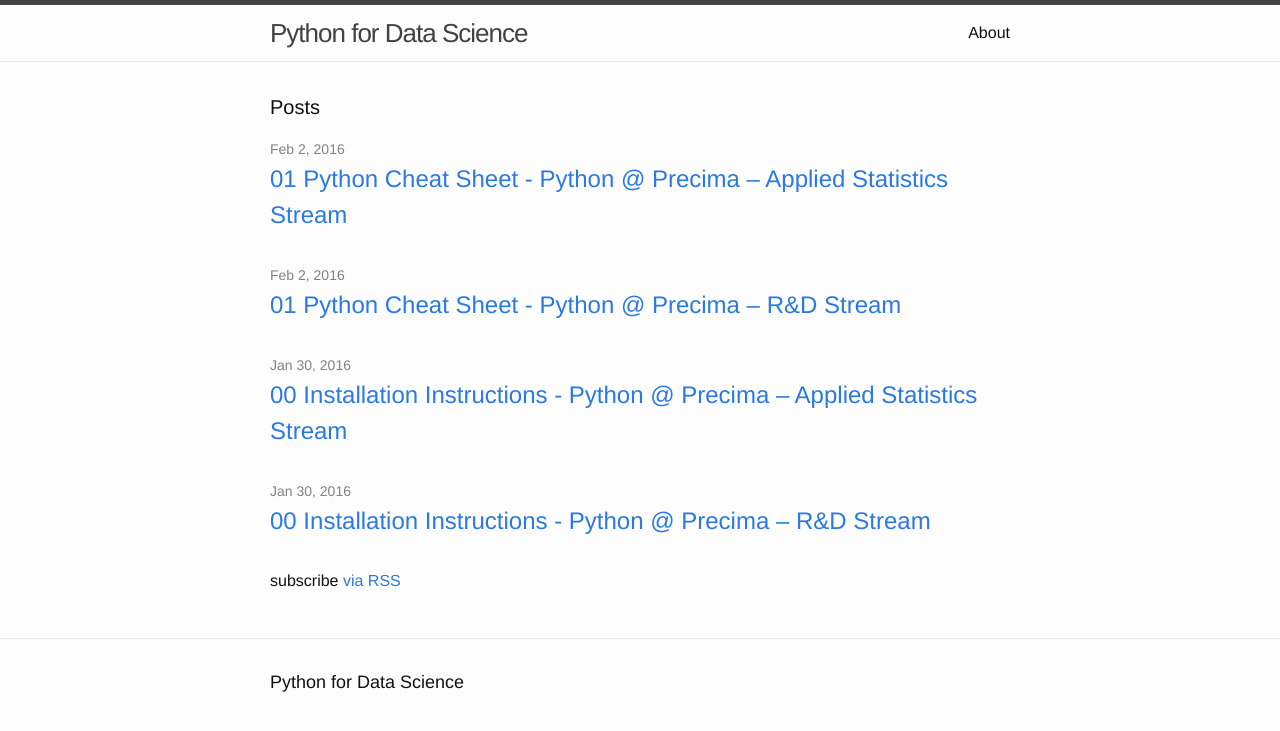
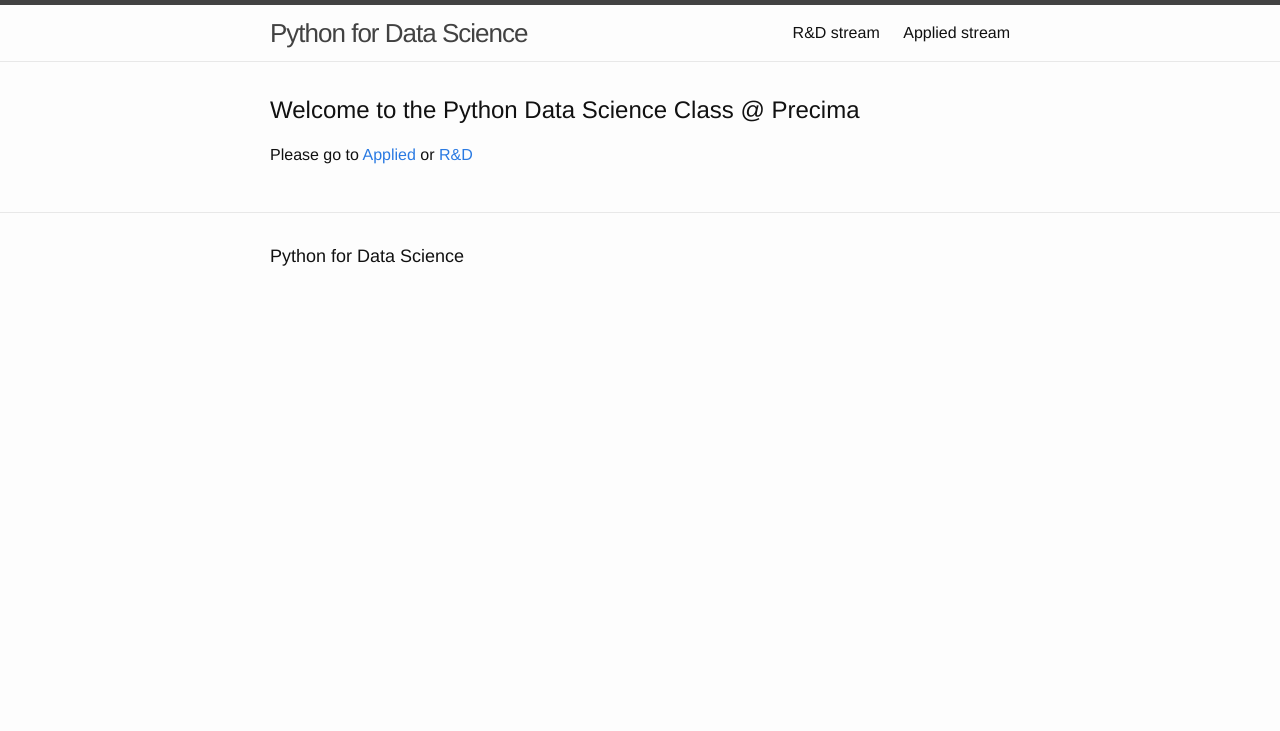
Before and after one commit to jeremycg/pythoncourse, a Jekyll site: the page built from index.md, in a window 1280 px wide. Shown: the top 731 px of the page. Built offline with Jekyll 4.4.1, drawn with Linux system fonts in a browser that asks for light colours.

Commit message:
split site in two by tags

```diff
--- /dev/null
+++ b/_plugins/_tag_gen.rb
@@ -0,0 +1,33 @@
+module Jekyll
+  class TagIndex < Page
+    def initialize(site, base, dir, tag)
+      @site = site
+      @base = base
+      @dir = dir
+      @name = 'index.html'
+      self.process(@name)
+      self.read_yaml(File.join(base, '_layouts'), 'tag_index.html')
+      self.data['tag'] = tag
+      tag_title_prefix = site.config['tag_title_prefix']
+      tag_title_suffix = site.config['tag_title_suffix']
+      self.data['title'] = "#{tag_title_prefix}#{tag}#{tag_title_suffix}"
+    end
+  end
+  class TagGenerator < Generator
+    safe true
+    def generate(site)
+      if site.layouts.key? 'tag_index'
+        dir = site.config['tag_dir'] || 'tag'
+        site.tags.keys.each do |tag|
+          write_tag_index(site, File.join(dir, tag), tag)
+        end
+      end
+    end
+    def write_tag_index(site, dir, tag)
+      index = TagIndex.new(site, site.source, dir, tag)
+      index.render(site.layouts, site.site_payload)
+      index.write(site.dest)
+      site.pages << index
+    end
+  end
+  	end
--- a/_posts/2016-01-30-installationinstructions.md
+++ b/_posts/2016-01-30-installationinstructions.md
@@ -1,8 +1,9 @@
 ---
 layout: post
-title: "00 Installation Instructions - Python @ Precima – R&D Stream"
+title: "00 Installation Instructions"
 author: Jeremy
 tags:
+ - R&D stream
 comments: true
 ---
 
--- a/_posts/2016-01-30-installationinstructionsapplied.md
+++ b/_posts/2016-01-30-installationinstructionsapplied.md
@@ -1,8 +1,9 @@
 ---
 layout: post
-title: "00 Installation Instructions - Python @ Precima – Applied Statistics Stream"
+title: "00 Installation Instructions"
 author: Jeremy
 tags:
+ - Applied stream
 comments: true
 ---
 
--- a/_posts/2016-02-02-python-cheat-sheet.md
+++ b/_posts/2016-02-02-python-cheat-sheet.md
@@ -1,8 +1,9 @@
 ---
 layout: post
-title: "01 Python Cheat Sheet - Python @ Precima – R&D Stream"
+title: "01 Python Cheat Sheet"
 author: Jeremy
-tags: R&D
+tags:
+ - R&D stream
 comments: true
 ---
 
--- a/_posts/2016-02-02-pythoncheatsheetapplied.md
+++ b/_posts/2016-02-02-pythoncheatsheetapplied.md
@@ -1,8 +1,9 @@
 ---
 layout: post
-title: "01 Python Cheat Sheet - Python @ Precima – Applied Statistics Stream"
+title: "01 Python Cheat Sheet"
 author: Jeremy
-tags: Applied
+tags:
+ - Applied stream
 comments: true
 ---
 
--- a/index.html
+++ /dev/null
@@ -1,23 +0,0 @@
----
-layout: default
----
-
-<div class="home">
-
-  <h1 class="page-heading">Posts</h1>
-
-  <ul class="post-list">
-    {% for post in site.posts %}
-      <li>
-        <span class="post-meta">{{ post.date | date: "%b %-d, %Y" }}</span>
-
-        <h2>
-          <a class="post-link" href="{{ post.url | prepend: site.baseurl }}">{{ post.title }}</a>
-        </h2>
-      </li>
-    {% endfor %}
-  </ul>
-
-  <p class="rss-subscribe">subscribe <a href="{{ "/feed.xml" | prepend: site.baseurl }}">via RSS</a></p>
-
-</div>
--- /dev/null
+++ b/index.md
@@ -0,0 +1,7 @@
+---
+layout: default
+---
+
+## Welcome to the Python Data Science Class @ Precima
+
+Please go to [Applied](/pythoncourse/tag/Applied%20stream/) or [R&D](/pythoncourse/tag/R&D%20stream/)
```
Also changed, not shown: _layouts/tag_index.html (added, +19 -0 lines), about.md (deleted, +0 -5 lines).
